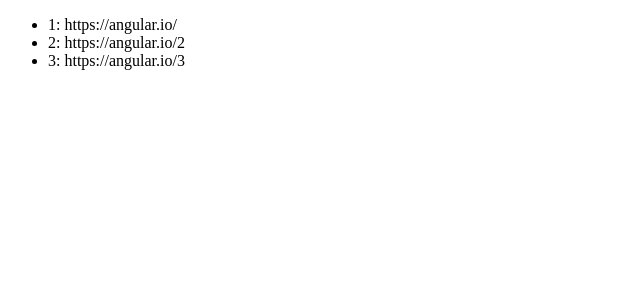
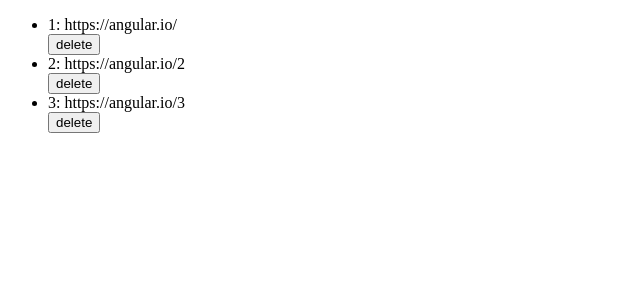
Before and after one commit to jasonvictorio/phantom-bookmark, an Angular app: page /overview in a window 1280 px wide. Shown: the top 300 px of the page, without its empty margins (0-640 px from the left). Built offline with nearby package versions, Linux system fonts and the light colour scheme.

Commit message:
implement delete bookmarks

```diff
--- a/src/app/components/bookmarks/bookmarks.component.html
+++ b/src/app/components/bookmarks/bookmarks.component.html
@@ -1,5 +1,6 @@
 <ul>
   <li *ngFor="let bookmark of bookmarks">
     <div>{{ bookmark.id }}: {{ bookmark.url }}</div>
+    <button type="button" (click)="deleteBookmark(bookmark)">delete</button>
   </li>
 </ul>
--- a/src/app/components/bookmarks/bookmarks.component.ts
+++ b/src/app/components/bookmarks/bookmarks.component.ts
@@ -22,4 +22,10 @@
       this.bookmarks = bookmarks;
     });
   }
+
+  deleteBookmark(bookmark: Bookmark): void {
+    this.bookmarkService.deleteBookmark(bookmark).subscribe(() => {
+      this.getBookmarks();
+    });
+  }
 }
```
